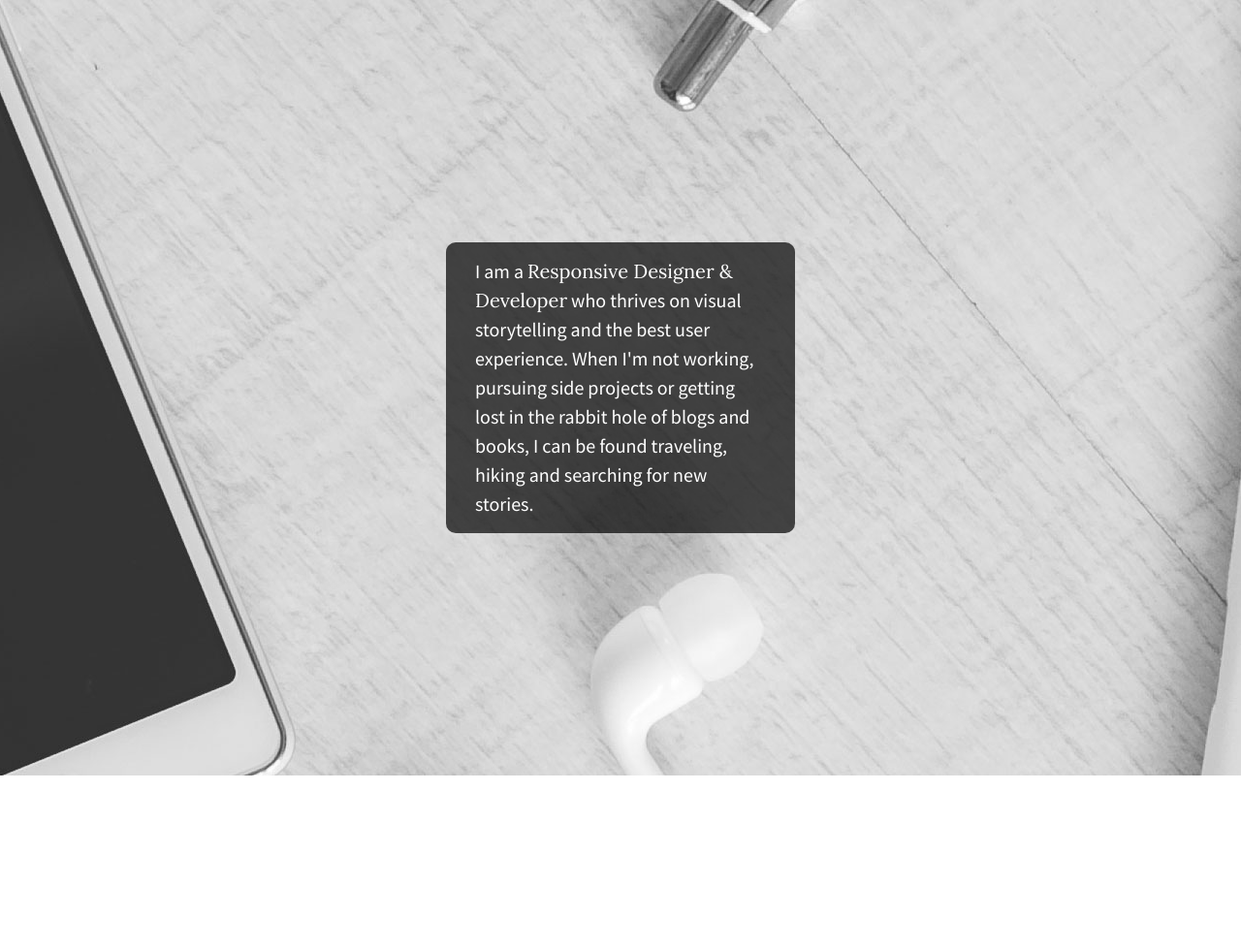
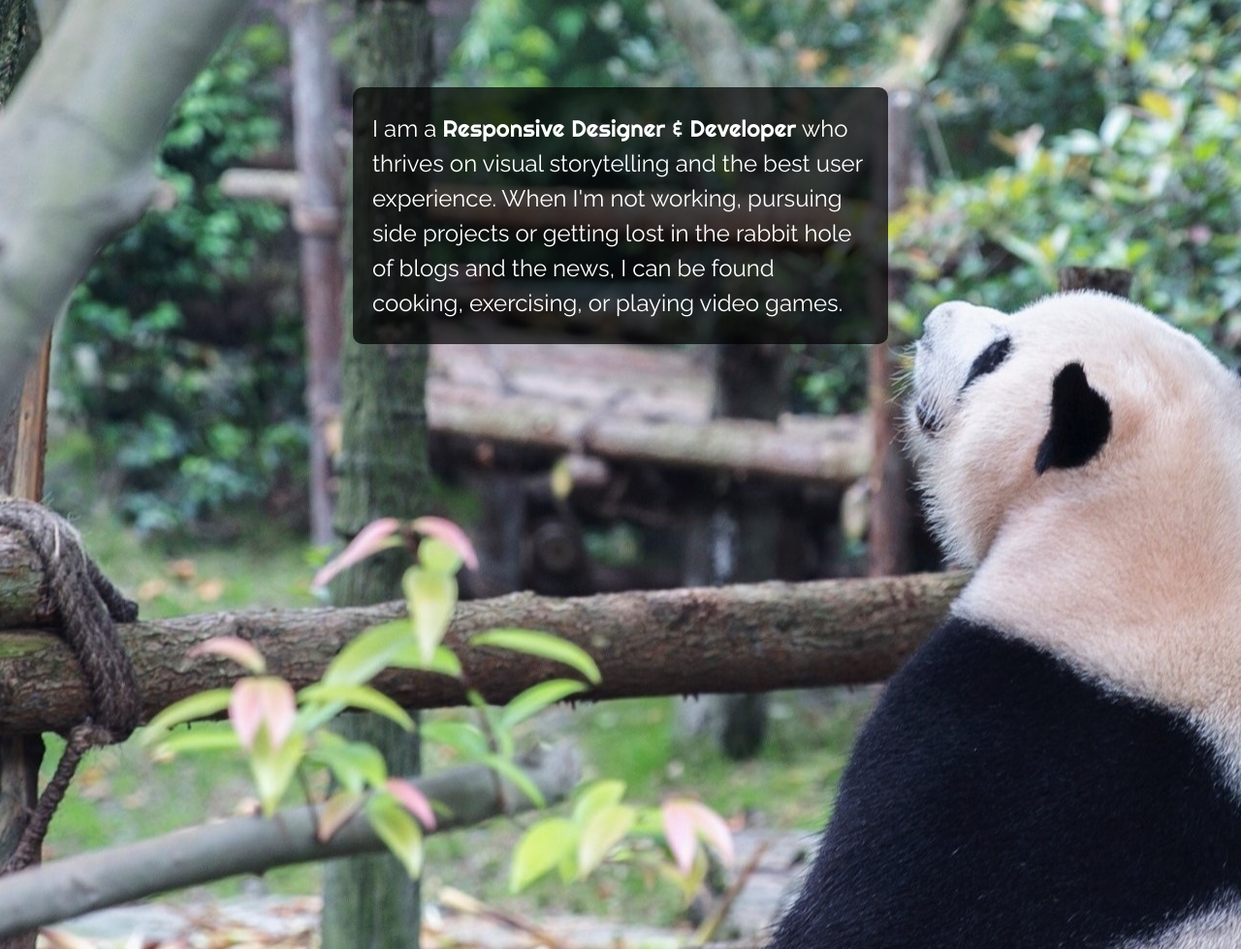
Before and after one commit to pandaspanda/206-flexbox-customized, a plain HTML site: page index.html in a window 1280 px wide. Shown: the whole page at 97% size. Before the commit the page ends 800 px from the top, so only its background shows below. Drawn offline with nearby package versions, Linux system fonts and the light colour scheme.

Commit message:
for real, customized

```diff
--- a/css/main.css
+++ b/css/main.css
@@ -97,7 +97,7 @@ textarea {
 
 /*Large Background Image*/
 html {
-  background: url(../img/bkgd2.jpg) no-repeat center center fixed;
+  background: url(../img/panda.jpg) no-repeat center center fixed;
    /* set height to 100% - these are important for allowing content to vertically align */
   height: 100%;
 }
@@ -111,8 +111,9 @@ body {
   /* set the display to flex and use the justify-content & align-items properties to center all child elements on the page */
   display: flex;
   justify-content: center;
-  align-items: center;
+  align-items: baseline;
   margin: 0;
+  padding: 7% 0;
   height: 100%;
   width: 100%;
 }
@@ -125,18 +126,19 @@ body {
   background: #222;
   background:rgba(0,0,0,0.7);
   color: #fff;
-  font-family: 'Source Sans Pro', sans-serif;
+  font-family: 'Raleway', sans-serif;
   font-weight: 300;
-  font-size: 1.25em;
+  font-size: 1.5em;
   line-height: 1.5em;
   border-radius: 10px;
-  padding: 0px 30px;
-  width: 300px;
-  height: 300px;
+  padding: 0px 20px;
+  width: 40%;
+  max-width: 550px;
+  height: auto;
 }
 
 #content p span {
-  font-family: 'Lora', sans-serif;
+  font-family: 'Righteous', sans-serif;
 }
 
 
--- a/index.html
+++ b/index.html
@@ -13,7 +13,7 @@
         <link rel="stylesheet" href="css/normalize.css">
         <link rel="stylesheet" href="css/main.css">
         <script src="js/vendor/modernizr-2.8.3.min.js"></script>
-        <link href="https://fonts.googleapis.com/css?family=Lora|Source+Sans+Pro:400,700" rel="stylesheet">
+        <link href="https://fonts.googleapis.com/css?family=Righteous|Raleway:400,700" rel="stylesheet">
 
     </head>
     <body>
@@ -24,8 +24,10 @@
         <!-- Add your site or application content here -->
 
         <section class="wrapper">
+
             <div id="content">
-                <p>I am a <span>Responsive Designer & Developer</span> who thrives on visual storytelling and the best user experience. When I'm not working, pursuing side projects or getting lost in the rabbit hole of blogs and books, I can be found traveling, hiking and searching for new stories.</p>
+                <p>I am a <span>Responsive Designer &amp; Developer</span>
+                        who thrives on visual storytelling and the best user experience. When I'm not working, pursuing side projects or getting lost in the rabbit hole of blogs and the news, I can be found cooking, exercising, or playing video games.</p>
             </div>
         </section>
 
```
